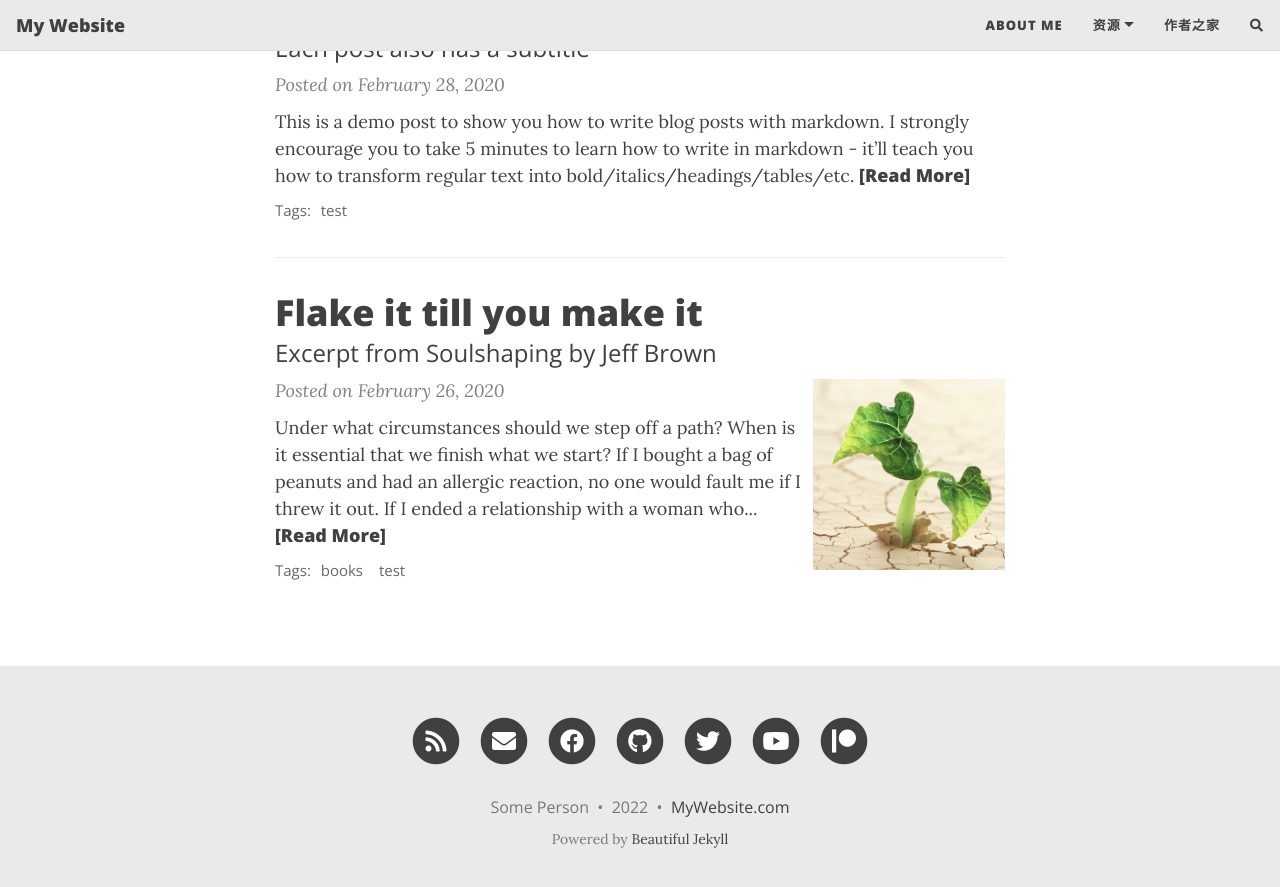
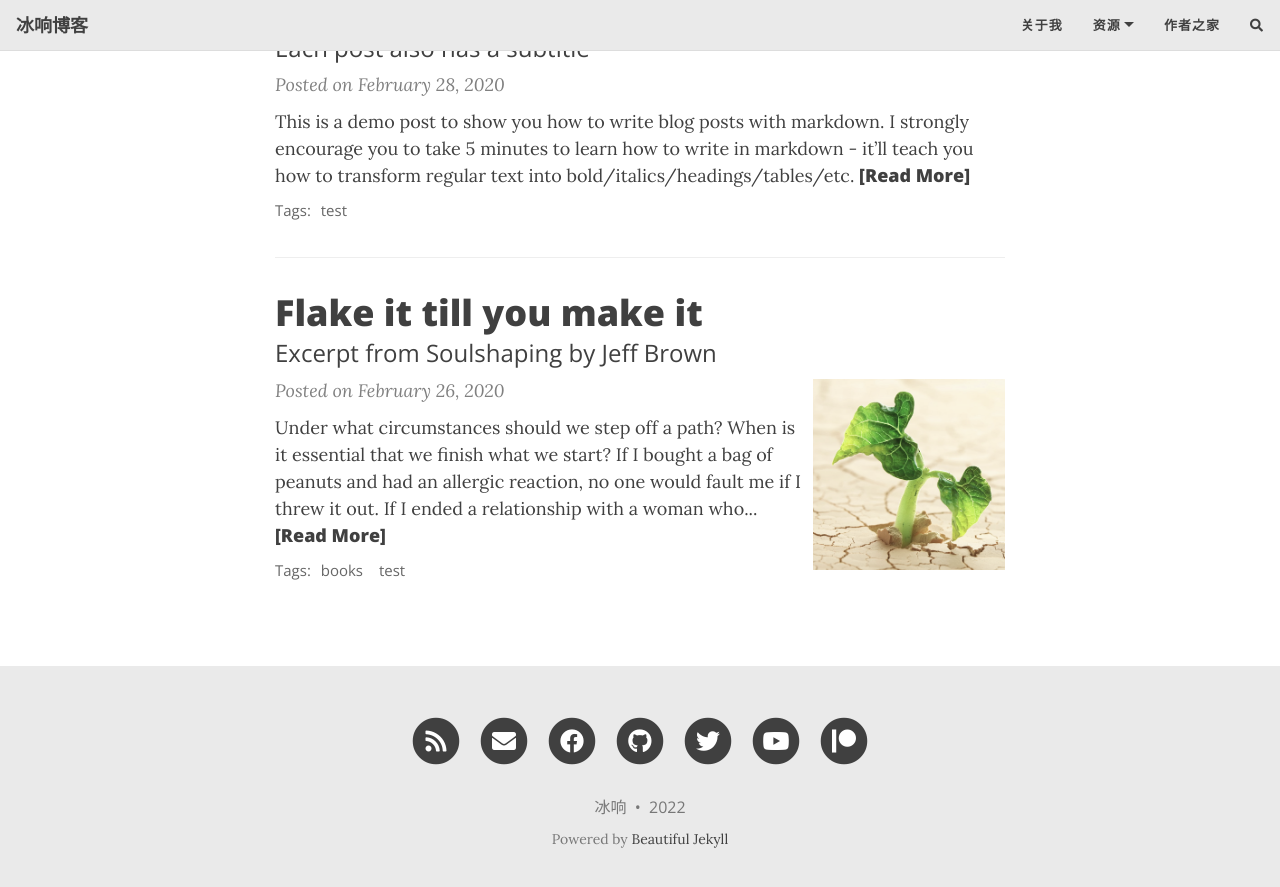
Before and after one commit to violet-ff1/blog, a Jekyll site: the page built from index.html, in a window 1280 px wide and 900 px high, scrolled down 603 px. Shown: the top 887 px of the window. Built offline with Jekyll 4.4.1, drawn with Linux system fonts in a browser that asks for light colours; nearby versions of some CDN libraries; the list of posts is cut into pages by our own code; comment, search, counter and statistics services are not loaded.

Commit message:
Update _config.yml

```diff
--- a/_config.yml
+++ b/_config.yml
@@ -6,15 +6,15 @@
 # --- Required options --- #
 
 # Name of website
-title: My Website
+title: 冰响博客
 
 # Your name to show in the footer
-author: Some Person
+author: 冰响
 
 # --- List of links in the navigation bar --- #
 
 navbar-links:
-  About Me: "about me"
+  关于我: "aboutme"
   资源:
     - Beautiful Jekyll: "https://beautifuljekyll.com"
     - Learn markdown: "https://www.markdowntutorial.com/"
@@ -39,10 +39,10 @@ round-avatar: true
 # Select the social network links that you want to show in the footer.
 # Uncomment the links you want to show and add your information to each one.
 social-network-links:
-  email: "someone@example.com"
+  email: "y1046553359@163.com"
   rss: true  # remove this line if you don't want to show an RSS link at the bottom
   facebook: deanattali
-  github: daattali
+  github: https://github.com/violet-ff1
   twitter: daattali
   patreon: DeanAttali
   youtube: c/daattali
@@ -81,7 +81,7 @@ share-links-active:
 
 # How to display the link to your website in the footer
 # Remove this if you don't want a link in the footer
-url-pretty: "MyWebsite.com"
+# url-pretty: "MyWebsite.com"
 
 # Excerpt word length - Truncate the excerpt of each post on the feed page to the specified number of words
 excerpt_length: 50
```
